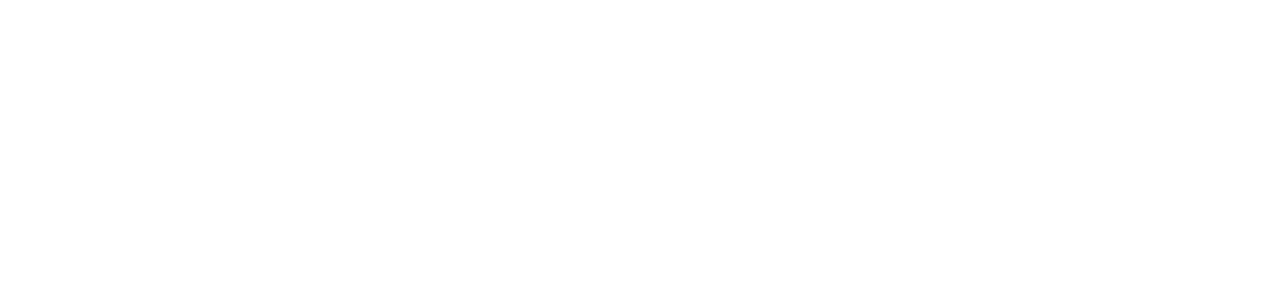
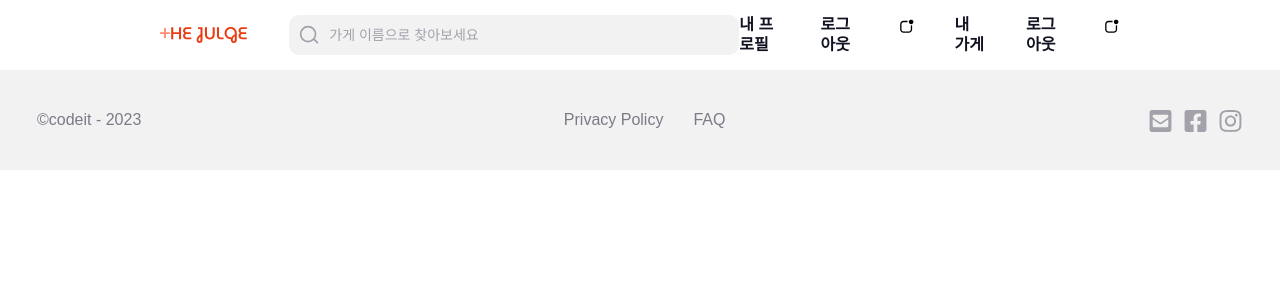
Before and after one commit to TheJulge/Frontend, a Next.js app: page / in a window 1280 px wide. Shown: the top 300 px of the page. Built offline with nearby package versions, Linux system fonts and the light colour scheme; a web font is replaced by a local one.

Commit message:
feat: 전체 레이아웃 설정(gnb, footer)

```diff
--- a/pages/_app.tsx
+++ b/pages/_app.tsx
@@ -1,6 +1,17 @@
+import Footer from '@/components/commons/footer/Footer';
+import Gnb from '@/components/commons/gnb/Gnb';
 import '@/styles/globals.css';
 import type { AppProps } from 'next/app';
+import { useRouter } from 'next/router';
 
 export default function App({ Component, pageProps }: AppProps) {
-  return <Component {...pageProps} />;
+  const router = useRouter();
+  const hide = router.pathname === '/signin' || router.pathname === '/signup';
+  return (
+    <>
+      {!hide && <Gnb />}
+      <Component {...pageProps} />
+      {!hide && <Footer />}
+    </>
+  );
 }
```
